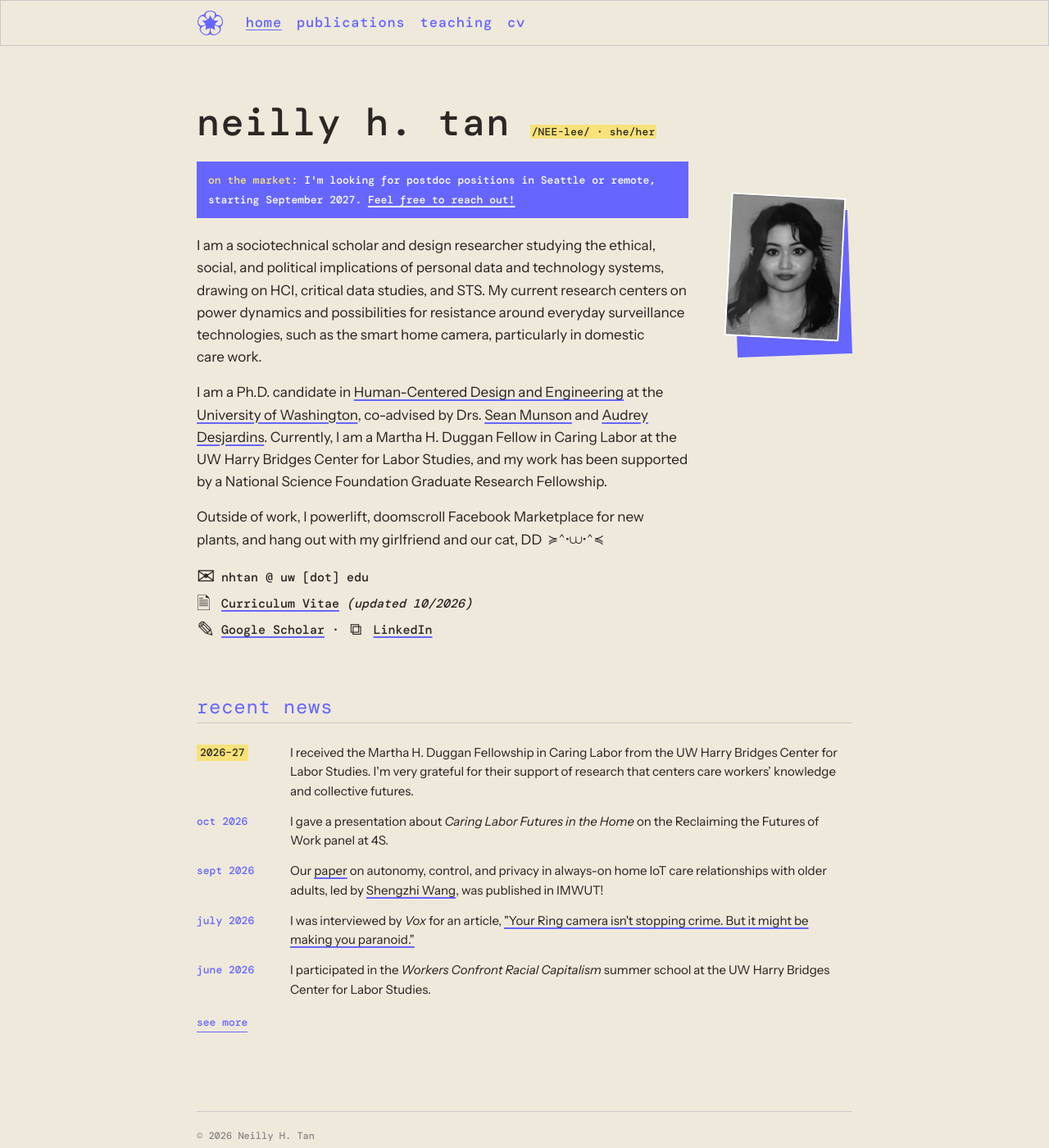
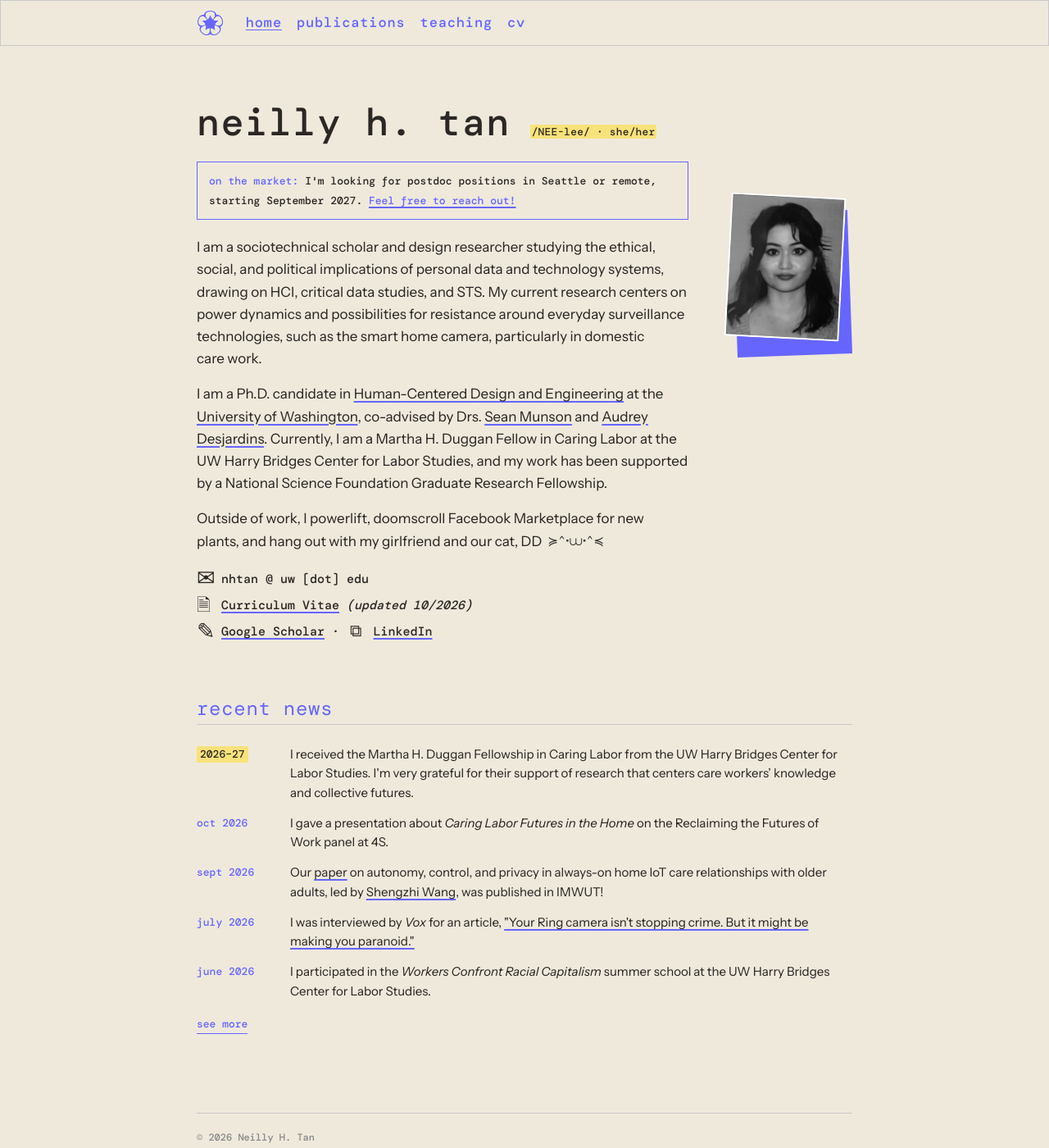
Before and after one commit to neillytan/neillytan.github.io, a Jekyll site: the page built from index.html, in a window 1280 px wide and 1400 px high. Shown: the whole window at 82% size. Built offline with Jekyll 4.4.1, drawn with Linux system fonts in a browser that asks for light colours; some web fonts are replaced.

Commit message:
Postdoc notice: blue outline, balanced lines
Co-Authored-By: Claude Opus 5.5 <noreply@anthropic.com>

```diff
--- a/assets/css/style.css
+++ b/assets/css/style.css
@@ -95,10 +95,10 @@ p { margin: 0 0 1rem; }
 
 .kaomoji { font-size: 0.9em; letter-spacing: 0.02em; margin-left: 0.25em; color: #333; white-space: nowrap; position: relative; top: -1px; }
 
-.job-note { margin: 0 0 20px; padding: 11px 14px; background: var(--accent); color: #fff; font-family: var(--heading-font); font-size: 13px; line-height: 1.8; }
-.job-note a { color: #fff; text-decoration-color: #fff; }
+.job-note { margin: 0 0 20px; padding: 11px 14px; border: 1.5px solid var(--accent); color: var(--text); font-family: var(--heading-font); font-size: 13px; line-height: 1.8; text-wrap: balance; }
+.job-note a { color: var(--accent); text-decoration-color: var(--accent); }
 .job-note a:hover { background: var(--highlight); color: var(--text); text-decoration-color: var(--text); }
-.job-label { margin-right: 8px; color: var(--highlight); }
+.job-label { margin-right: 8px; color: var(--accent); }
 
 /* contact */
 .contact { margin-top: 1rem; font-family: var(--heading-font); font-size: 15px; line-height: 2.15; }
```
